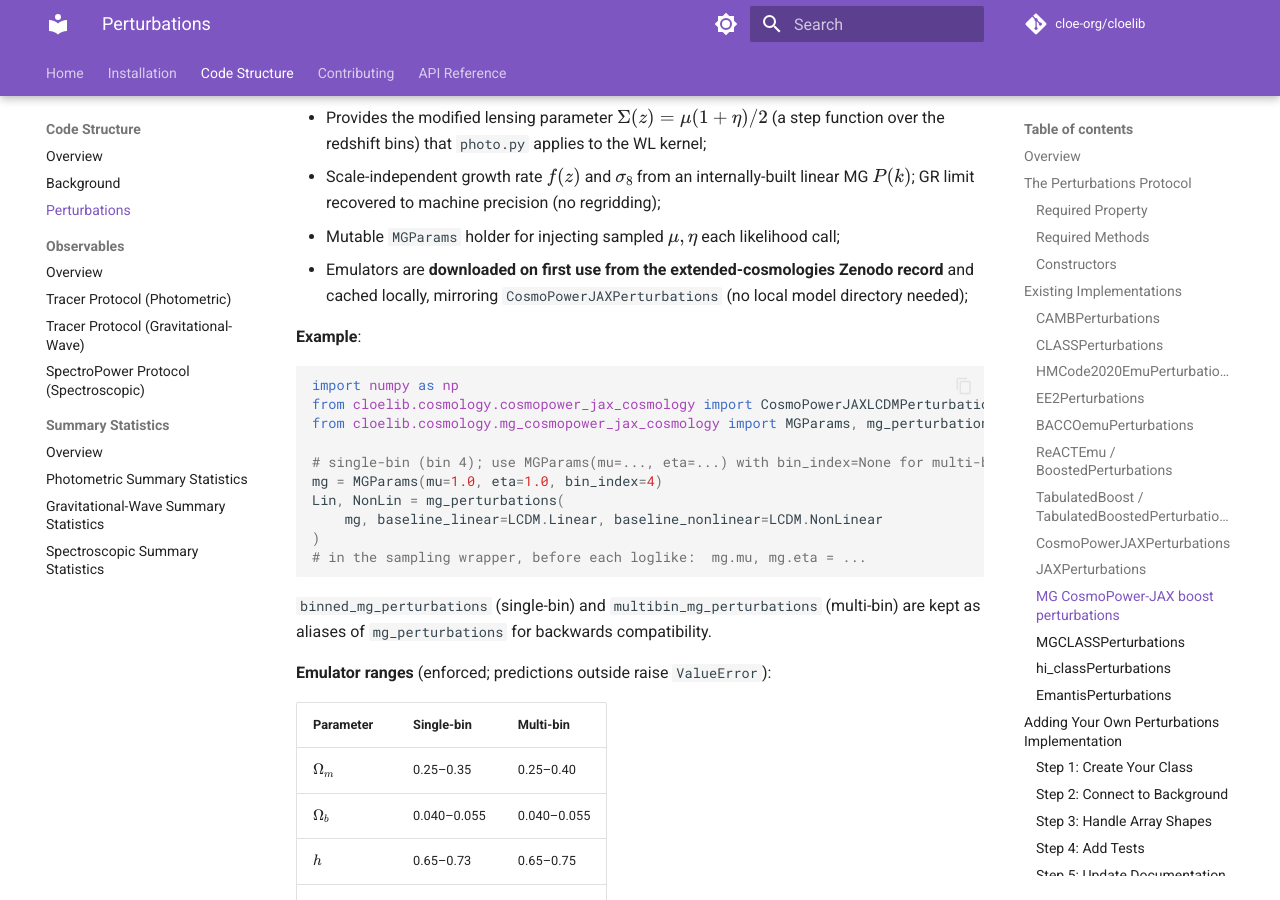
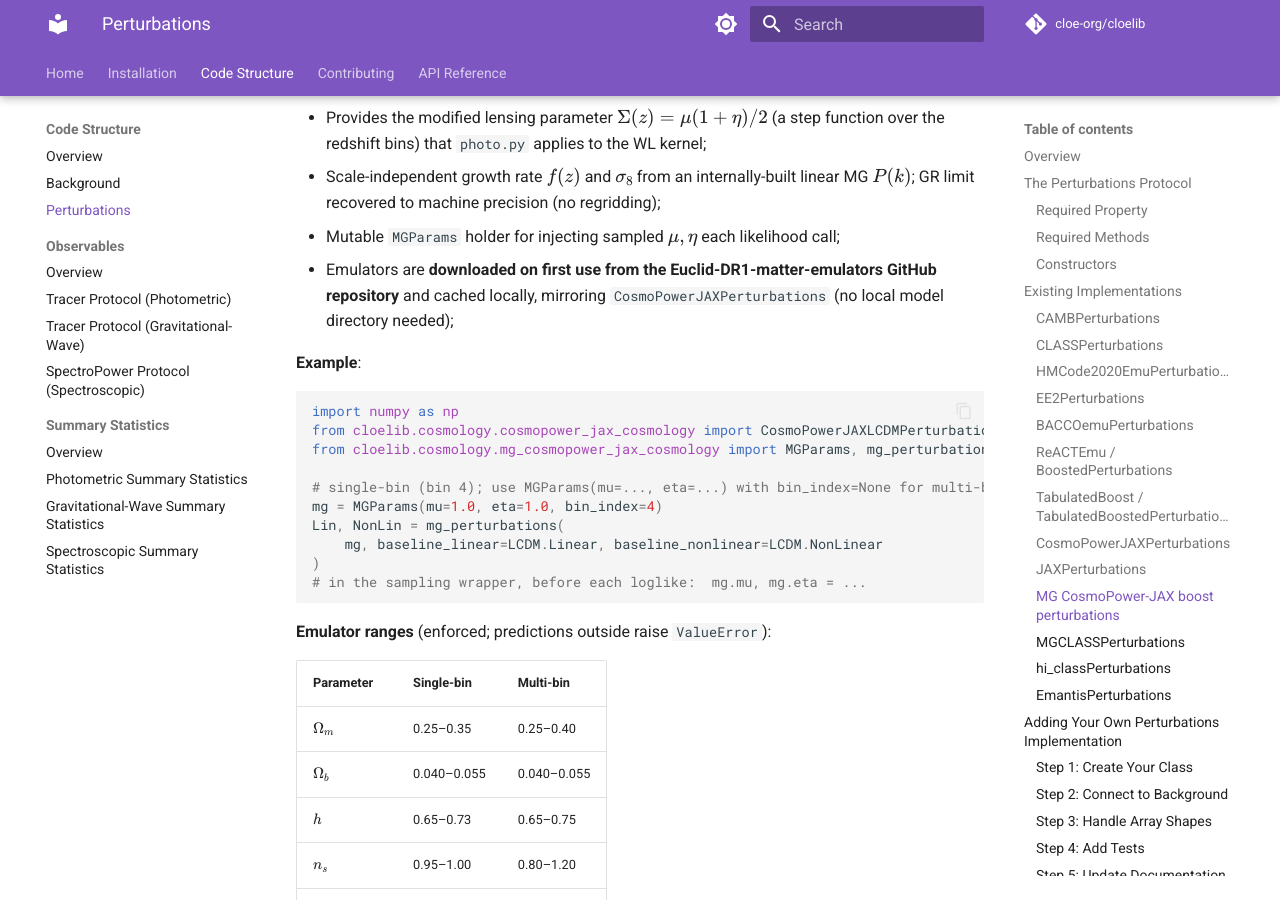
Before and after one commit to cloe-org/cloelib, an MkDocs documentation site: the page built from docs/code_structure/perturbations.md, in a window 1280 px wide and 900 px high, scrolled down 13006 px. Built offline with MkDocs 1.6.1 and Material for MkDocs 9.7.7, drawn with Linux system fonts in a browser that asks for light colours; comment, search, counter and statistics services are not loaded; the version menu is left out.

Commit message:
changed text so it better reflects current state

````diff
--- a/docs/code_structure/perturbations.md
+++ b/docs/code_structure/perturbations.md
@@ -494,9 +494,9 @@ nonlinear MG power spectrum is obtained by boosting a fast LCDM emulator
 - Scale-independent growth rate \(f(z)\) and \(\sigma_8\) from an internally-built
   linear MG \(P(k)\); GR limit recovered to machine precision (no regridding);
 - Mutable `MGParams` holder for injecting sampled \(\mu, \eta\) each likelihood call;
-- Emulators are **downloaded on first use from the extended-cosmologies Zenodo
-  record** and cached locally, mirroring `CosmoPowerJAXPerturbations` (no local
-  model directory needed);
+- Emulators are **downloaded on first use from the Euclid-DR1-matter-emulators
+  GitHub repository** and cached locally, mirroring `CosmoPowerJAXPerturbations`
+  (no local model directory needed);
 
 **Example**:
 
@@ -512,9 +512,6 @@ Lin, NonLin = mg_perturbations(
 )
 # in the sampling wrapper, before each loglike:  mg.mu, mg.eta = ...
 ```
-
-`binned_mg_perturbations` (single-bin) and `multibin_mg_perturbations` (multi-bin)
-are kept as aliases of `mg_perturbations` for backwards compatibility.
 
 **Emulator ranges** (enforced; predictions outside raise `ValueError`):
 
````
Also changed, not shown: 1 other file.
